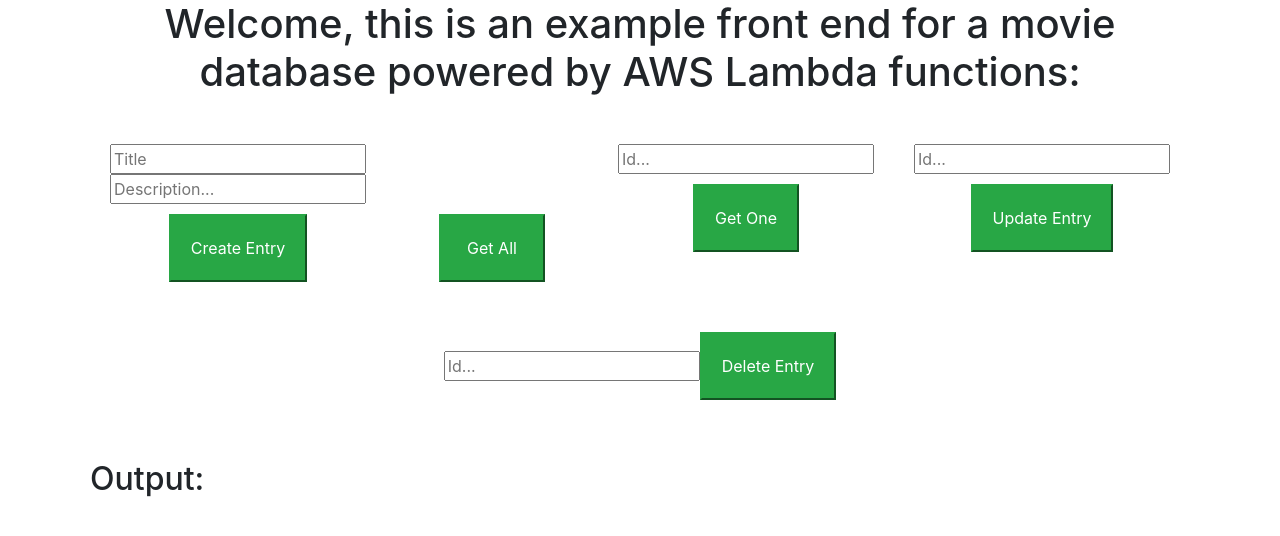
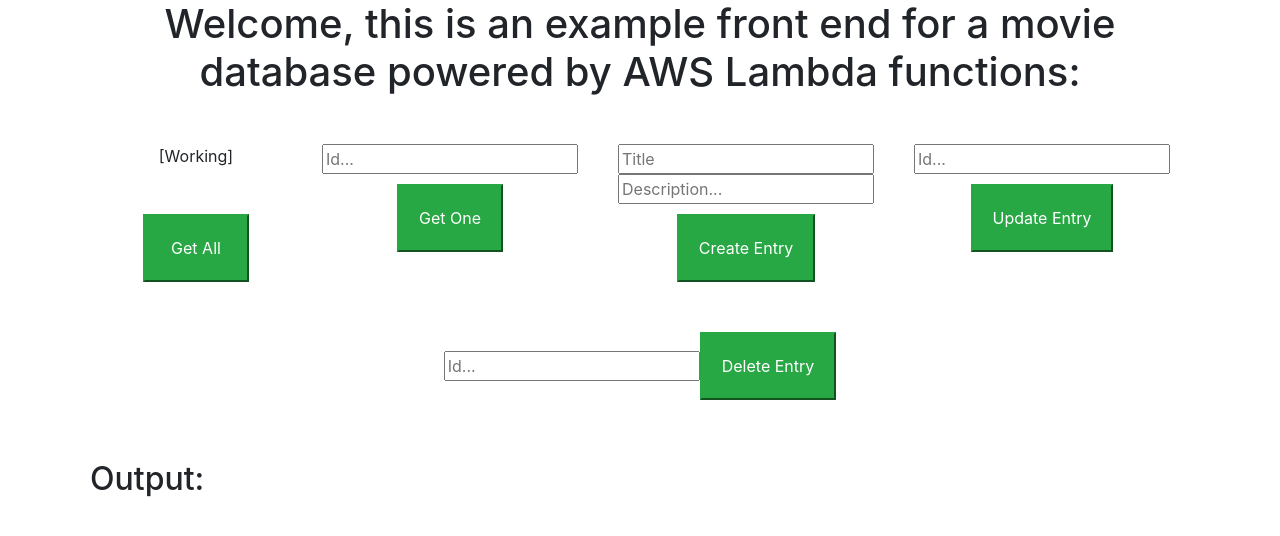
Before and after one commit to kogden/lambda-db-web-interface, an Angular app: page / in a window 1280 px wide. Shown: the top 536 px of the page. Built offline with nearby package versions, Linux system fonts and the light colour scheme.

Commit message:
create in progress

```diff
--- a/src/app/app.component.html
+++ b/src/app/app.component.html
@@ -4,23 +4,24 @@
   <div class="row">
 
     <div class="col text-center">
-      <form target="_self" method="post" action="https://vivycsg88i.execute-api.us-east-1.amazonaws.com/dev/notes/">
-        <input type="text" name="create" placeholder="Title">
-        <input type="text" name="create" placeholder="Description...">
-        <button class="btn-success">Create Entry</button>
+      <form target="_self" method="get" action="https://vivycsg88i.execute-api.us-east-1.amazonaws.com/Public/notes/">
+        <p>[Working]</p>
+        <button class="btn-success" id="noInput" (click)="getAll()">Get All</button>
       </form>
     </div>
 
     <div class="col text-center">
-        <form target="_self" method="get" action="https://vivycsg88i.execute-api.us-east-1.amazonaws.com/dev/notes/">
-          <button class="btn-success" id="noInput" (click)="getAll()">Get All</button>
-        </form>
+      <form target="_self" method="get" action="https://vivycsg88i.execute-api.us-east-1.amazonaws.com/Public/notes/">
+        <input type="text" name="getOne" placeholder="Id..." id="takeId" #getonebox>
+        <button class="btn-success" (click)="getOne(getonebox.value)">Get One</button>
+      </form>
     </div>
 
     <div class="col text-center">
-      <form target="_self" method="get" action="https://vivycsg88i.execute-api.us-east-1.amazonaws.com/dev/notes/">
-        <input type="text" name="getOne" placeholder="Id..." id="takeId" #getonebox>
-        <button class="btn-success" (click)="getOne(getonebox.value)">Get One</button>
+      <form target="_self" method="post" action="https://vivycsg88i.execute-api.us-east-1.amazonaws.com/Public/notes/">
+        <input type="text" name="create" placeholder="Title" id="titleEntry">
+        <input type="text" name="create" placeholder="Description..." id="descEntry">
+        <button class="btn-success" (click)="create()">Create Entry</button>
       </form>
     </div>
 
--- a/src/app/app.component.ts
+++ b/src/app/app.component.ts
@@ -1,6 +1,7 @@
 import { Component } from '@angular/core';
 import { AppService } from './app.service';
 import { Movie } from '../assets/Movie';
+import { HttpClient } from '@angular/common/http';
 
 @Component({
   selector: 'app-root',
@@ -10,9 +11,11 @@
 export class AppComponent {
   title = 'app';
   movies: Movie[];
+  baseUrl = 'https://vivycsg88i.execute-api.us-east-1.amazonaws.com/Public/notes';
 
 
-  constructor(private movieService: AppService) {}
+
+  constructor(private movieService: AppService, private http: HttpClient) {}
 
   getAll(): void {
     this.movieService.getAll().subscribe(data => {
@@ -22,5 +25,29 @@
   }
 
   getOne(value): void {
+    this.movieService.getAll().subscribe(data => {
+      data.find(movie => movie._id === value);
+    });
+  }
+
+  create() {
+    const title = <HTMLInputElement>document.getElementById('titleEntry');
+    const description = <HTMLInputElement>document.getElementById('descEntry');
+    const options = {
+      host: this.baseUrl,
+      port: '80',
+      method: 'POST',
+      headers: {
+        'Content-Type': 'application/x-www-form-urlencoded',
+      }
+    };
+
+    const toJson = {
+      'title': title.value,
+      'description': description.value,
+    };
+
+    this.http.post(this.baseUrl, toJson, options);
+    debugger;
   }
 }
--- a/src/app/app.service.ts
+++ b/src/app/app.service.ts
@@ -11,9 +11,6 @@
 
   constructor(private http: HttpClient) {}
 
-  getOne(value: string) {
-
-  }
 
   getAll(): Observable<Movie[]> {
     return this.http.get<Movie[]>(this.baseUrl);
```
